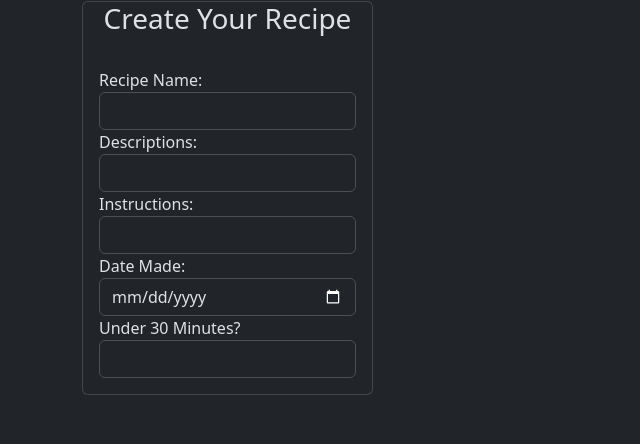
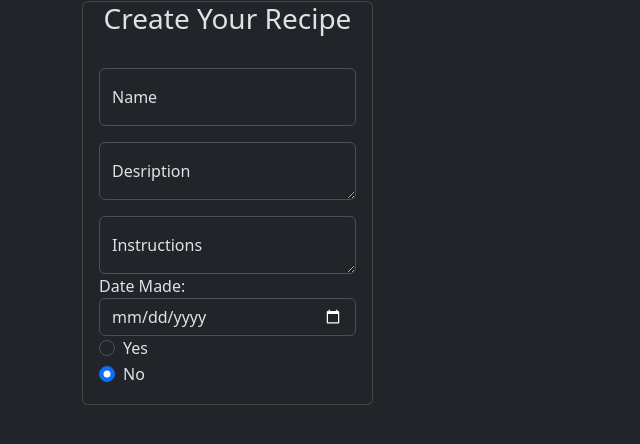
Before and after one commit to DriftingShade/Recipes, a Flask app: page /recipes/create in a window 1280 px wide. Shown: the part 61-505 px from the top of the page, without its empty margins (0-640 px from the left). Run offline with Flask 3, Linux system fonts and the light colour scheme.

Commit message:
adding pages

```diff
--- a/flask_app/controllers/recipes.py
+++ b/flask_app/controllers/recipes.py
@@ -6,3 +6,7 @@ from flask_app.models.recipe import Recipe
 @app.get("/recipes/create")
 def recipe_create():
     return render_template("create_recipe.html")
+
+@app.get("/view_recipe/<int:id>")
+def view_recipe(id):
+    pass
--- a/flask_app/models/recipe.py
+++ b/flask_app/models/recipe.py
@@ -29,8 +29,8 @@ class Recipe:
 
     @classmethod
     def create_recipe(cls, data):
-        query = """INSERT INTO heroes (name, instructions, date_made, under_thirty, created_at,
-        updated_at, user_id) VALUES (%(name)s, %(instructions)s, %(date_made)s, %(under_thirty)s, NOW(),
+        query = """INSERT INTO recipes (name, description, instructions, date_made, under_thirty, created_at,
+        updated_at, user_id) VALUES (%(name)s, %(description)s, %(instructions)s, %(date_made)s, %(under_thirty)s, NOW(),
         NOW(), %(user_id)s)"""
         results = connectToMySQL(cls.DB).query_db(query, data)
         print(results)
--- a/flask_app/templates/create_recipe.html
+++ b/flask_app/templates/create_recipe.html
@@ -30,16 +30,32 @@
             <h3 class="text-center">Create Your Recipe</h3>
           </div>
           <div class="card-body">
-            <label for="name">Recipe Name:</label>
-            <input type="text" class="form-control" name="name" />
-            <label for="description">Descriptions:</label>
-            <input type="textarea" class="form-control" name="description" />
-            <label for="instructions">Instructions:</label>
-            <input type="textarea" class="form-control" name="instructions" />
+            <div class="form-floating">
+              <input type="text" class="form-control" placeholder="Name Of Recipe" id="floatingTextarea" name="name"></textarea>
+              <label for="floatingTextarea">Name</label>
+            </div>
+            <div class="form-floating">
+              <textarea class="form-control mt-3" placeholder="Description Here" id="floatingTextarea" name="description"></textarea>
+              <label for="floatingTextarea">Desription</label>
+            </div>
+            <div class="form-floating">
+              <textarea class="form-control mt-3" placeholder="instructions Here" id="floatingTextarea" name="instructions"></textarea>
+              <label for="floatingTextarea">Instructions</label>
+            </div>
             <label for="date_made">Date Made:</label>
             <input type="date" class="form-control" name="date_made" />
-            <label for="under_thirty">Under 30 Minutes?</label>
-            <input type="textarea" class="form-control" name="under_thirty" />
+            <div class="form-check">
+              <input class="form-check-input" type="radio" name="flexRadioDefault" id="flexRadioDefault1">
+              <label class="form-check-label" for="flexRadioDefault1">
+                Yes
+              </label>
+            </div>
+            <div class="form-check">
+              <input class="form-check-input" type="radio" name="flexRadioDefault" id="flexRadioDefault1" checked>
+              <label class="form-check-label" for="flexRadioDefault1">
+                No
+              </label>
+            </div>
           </div>
         </div>
       </form>
--- a/flask_app/templates/dashboard.html
+++ b/flask_app/templates/dashboard.html
@@ -42,7 +42,9 @@
           <td>{{recipe.under_thirty}}</td>
           <td>{{recipe.user_id}}</td>
           <td>
-            <a href="#">View Recipe</a>
+            <form action="/view_recipe/{{recipe.id}}" name="id">
+              <input type="submit" class="btn btn-primary" value="View Recipe">
+            </form>
           </td>
         </tr>
         {% endfor %}
```
